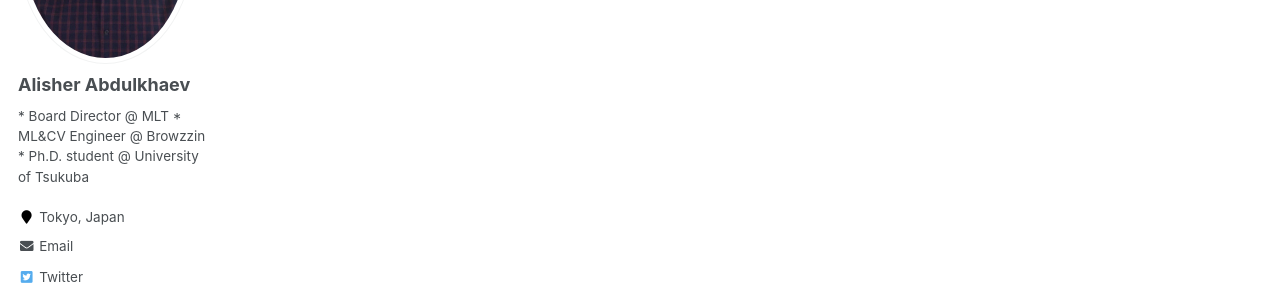
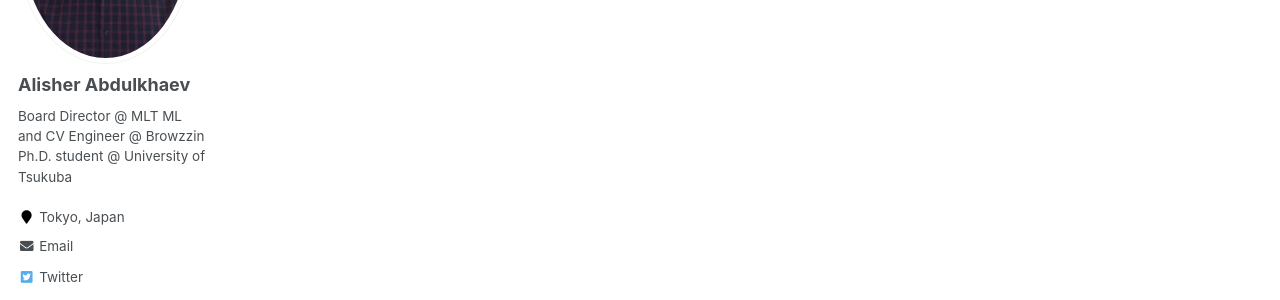
Before and after one commit to vivek37373/alisher-ai.github.io, a Jekyll site: the page built from _pages/about.md, in a window 1280 px wide. Shown: the part 283-583 px from the top of the page. Built offline with Jekyll 4.4.1, drawn with Linux system fonts in a browser that asks for light colours.

Commit message:
Update _config.yml

```diff
--- a/_config.yml
+++ b/_config.yml
@@ -11,9 +11,9 @@ title                    : "Alisher's Personal Webpage"
 title_separator          : "-"
 name                     : &name "Alisher Abdulkhaev"
 description              : &description |
-                                * Board Director @ MLT
-                                * ML&CV Engineer @ Browzzin
-                                * Ph.D. student @ University of Tsukuba
+                                Board Director @ MLT
+                                ML and CV Engineer @ Browzzin
+                                Ph.D. student @ University of Tsukuba
 url                      : https://alisher-ai.github.io # the base hostname & protocol for your site e.g. "https://mmistakes.github.io"
 baseurl                  : "" # the subpath of your site, e.g. "/blog"
 repository               : "alisher-ai/alisher-ai.github.io"
@@ -86,9 +86,9 @@ author:
   name             : "Alisher Abdulkhaev"
   avatar           : "profile.png"
   bio              :  |
-                      * Board Director @ MLT
-                      * ML&CV Engineer @ Browzzin
-                      * Ph.D. student @ University of Tsukuba
+                      Board Director @ MLT
+                      ML and CV Engineer @ Browzzin
+                      Ph.D. student @ University of Tsukuba
   location         : "Tokyo, Japan"
   employer         :
   pubmed           : # "https://www.ncbi.nlm.nih.gov/pubmed/?term=john+snow"
```
